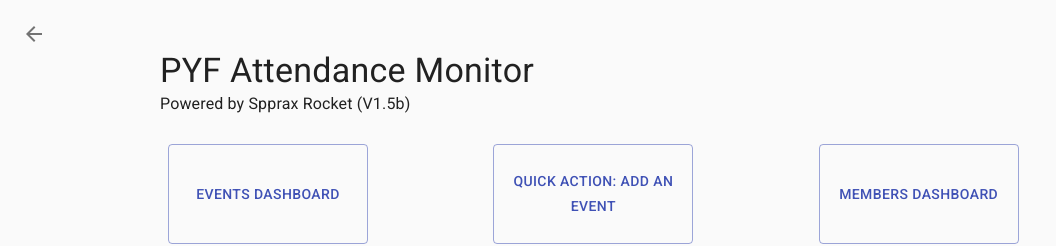
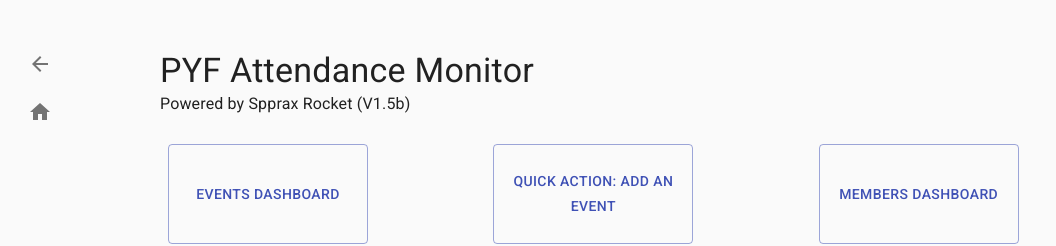
Before and after one commit to Ray-F/pyf-attendance, a React (Create React App) app in the folder client/: page / in a window 1280 px wide. Shown: the top 246 px of the page, without its empty margins (0-1056 px from the left). Built offline with nearby package versions, Linux system fonts and the light colour scheme.

Commit message:
#14 Add home button navigation
* Add home button navigation.

* Re-impliment Home Button Functionality using atomic design principles. Closes #17

* #17 Reorganised code blocks

Co-authored-by: Raymond Feng <rf.raymondfeng@gmail.com>
Co-authored-by: Raymond Feng <raymondf.5522@gmail.com>

```diff
--- a/client/src/components/navigation/BackButton.js
+++ /dev/null
@@ -1,30 +0,0 @@
-import React from 'react'
-import { IconButton, makeStyles } from "@material-ui/core";
-import ArrowBackIcon from "@material-ui/icons/ArrowBack"
-import { useHistory } from "react-router-dom";
-
-
-const useStyles = makeStyles((theme) => ({
-  button: {
-    position: 'fixed',
-    top: 0,
-    left: 0,
-    margin: '10px'
-  }
-}))
-
-export default function BackButton() {
-  const classes = useStyles()
-
-  let history = useHistory()
-
-  const handleClick = () => {
-    history.goBack()
-  }
-
-  return (
-    <IconButton label={'Back'} onClick={() => handleClick()} className={classes.button}>
-      <ArrowBackIcon />
-    </IconButton>
-  )
-}
--- /dev/null
+++ b/client/src/components/navigation/NavButton.js
@@ -0,0 +1,51 @@
+import React from 'react'
+import { IconButton, makeStyles } from "@material-ui/core";
+import ArrowBackIcon from "@material-ui/icons/ArrowBack"
+import HomeIcon from '@material-ui/icons/Home';
+import { useHistory } from "react-router-dom";
+import PropTypes from "prop-types";
+
+
+const useStyles = makeStyles((theme) => ({
+  button: {
+    display: 'block'
+  }
+}))
+
+
+const propTypes = {
+  navType: PropTypes.string,
+  label: PropTypes.string,
+  relativePath: PropTypes.string,
+  iconType: PropTypes.any
+}
+
+function NavButton(props) {
+  const classes = useStyles()
+  const history = useHistory()
+
+  switch (props.navType) {
+    case "back":
+      return (
+        <IconButton label={'Back'} onClick={() => history.goBack()} className={classes.backButton}>
+          <ArrowBackIcon />
+        </IconButton>
+      )
+    case "home":
+      return (
+        <IconButton label={'Home'} onClick={() => history.push('/')} className={classes.button}>
+          <HomeIcon />
+        </IconButton>
+      )
+    default:
+      return (
+        <IconButton label={props.label} onClick={() => history.push(props.relativePath)} className={classes.button}>
+          {props.iconType}
+        </IconButton>
+      )
+  }
+}
+
+NavButton.propTypes = propTypes
+
+export default NavButton
--- a/client/src/containers/MainRouter.js
+++ b/client/src/containers/MainRouter.js
@@ -1,18 +1,33 @@
 import React from 'react';
 import {BrowserRouter, Switch, Route} from 'react-router-dom';
+import { Box, makeStyles } from "@material-ui/core";
 
 import EventPage from "./pages/EventPage";
 import MemberPage from "./pages/MemberPage";
 import AttendancePage from "./pages/AttendancePage";
 import HomePage from "./pages/HomePage";
-import BackButton from "../components/navigation/BackButton";
+import NavButton from "../components/navigation/NavButton";
+
+
+const useStyles = makeStyles((theme) => ({
+  navContainer: {
+    left: theme.spacing(2),
+    top: theme.spacing(5),
+    position: 'fixed',
+  }
+}))
 
 
 export default function MainRouter() {
+  const classes = useStyles()
+
   return (
     <React.Fragment>
       <BrowserRouter>
-        <BackButton />
+        <Box className={classes.navContainer}>
+          <NavButton navType={"back"} />
+          <NavButton navType={"home"} />
+        </Box>
         <Switch>
           <Route exact path={"/events/:operation?"} component={EventPage} />
           <Route path={"/members/:operation?"} component={MemberPage} />
```
